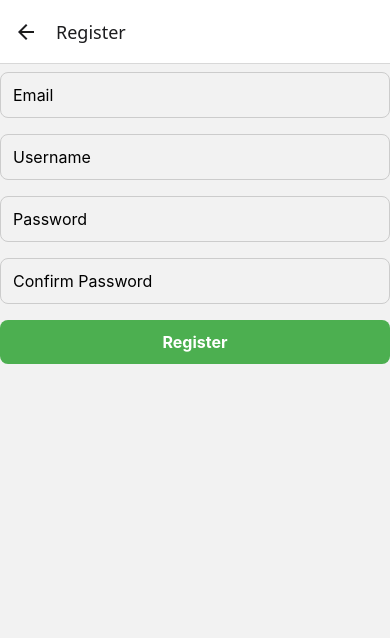
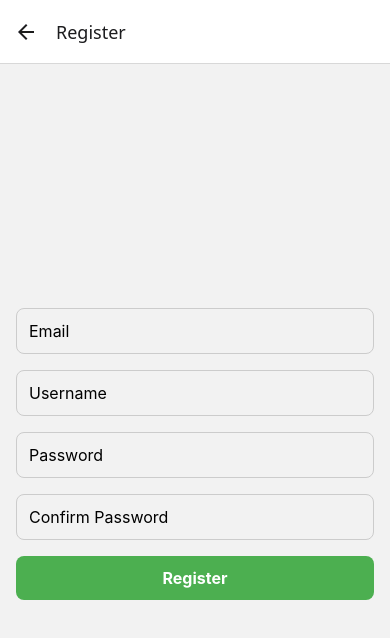
Before and after one commit to rto24/Cardly, a React Native app in the folder frontend/: screen /Register in a window 390 px wide. Shown: the top 638 px of the page. Built offline with nearby package versions, Linux system fonts and the light colour scheme.

Commit message:
added container styling

```diff
--- a/frontend/src/screens/LoginScreen.tsx
+++ b/frontend/src/screens/LoginScreen.tsx
@@ -61,6 +61,8 @@ const styles = StyleSheet.create({
   container: {
     padding: 16,
     justifyContent: "center",
+    marginTop: "auto",
+    marginBottom: "auto",
   },
   errorText: {
     color: "red",
--- a/frontend/src/screens/RegisterScreen.tsx
+++ b/frontend/src/screens/RegisterScreen.tsx
@@ -14,7 +14,7 @@ const RegisterScreen = ({ navigation }: any) => {
   }
 
   return (
-    <View>
+    <View style={styles.container}>
       <InputField
         placeholder="Email"
         value={email}
@@ -39,9 +39,17 @@ const RegisterScreen = ({ navigation }: any) => {
         title="Register"
         onPress={handleSignUp}
       />
-
     </View>
   )
 }
 
+const styles = StyleSheet.create({
+  container: {
+    padding: 16,
+    justifyContent: "center",
+    marginTop: "auto",
+    marginBottom: "auto"
+  }
+})
+
 export default RegisterScreen;
```
